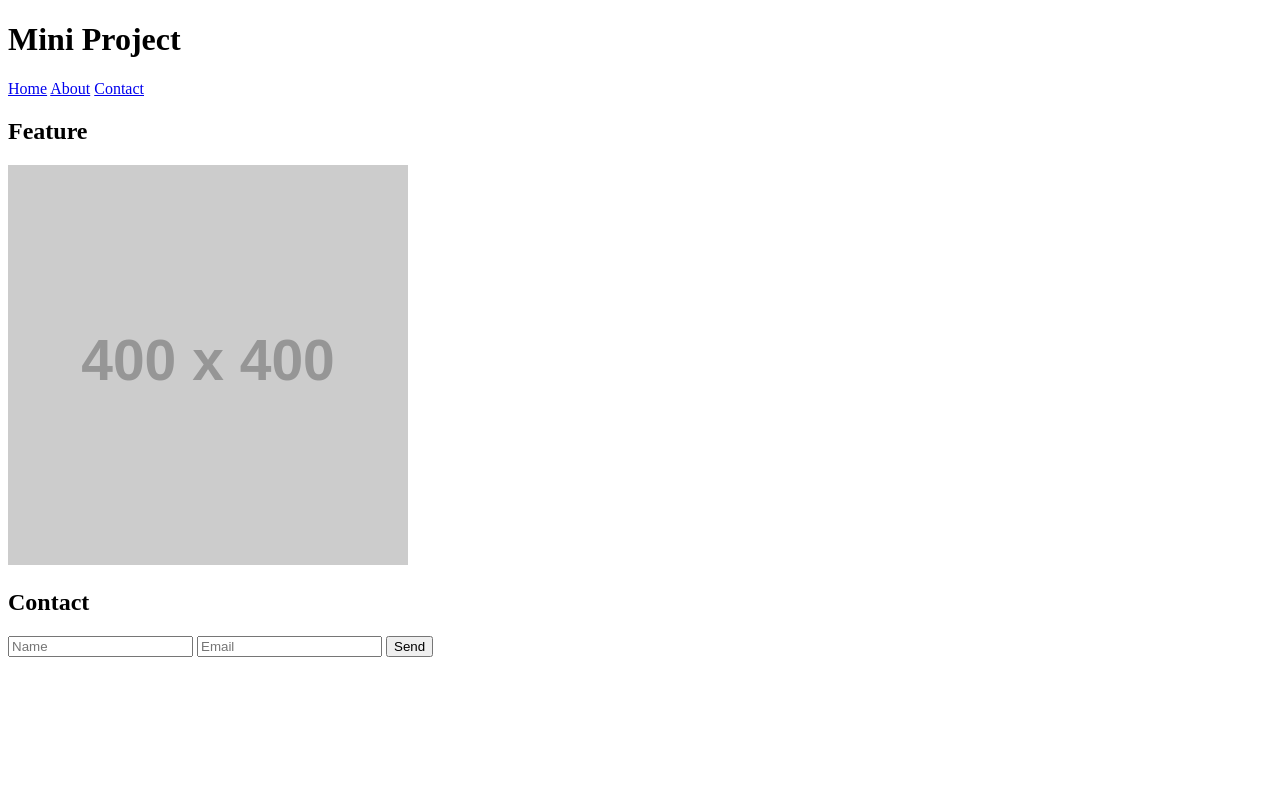
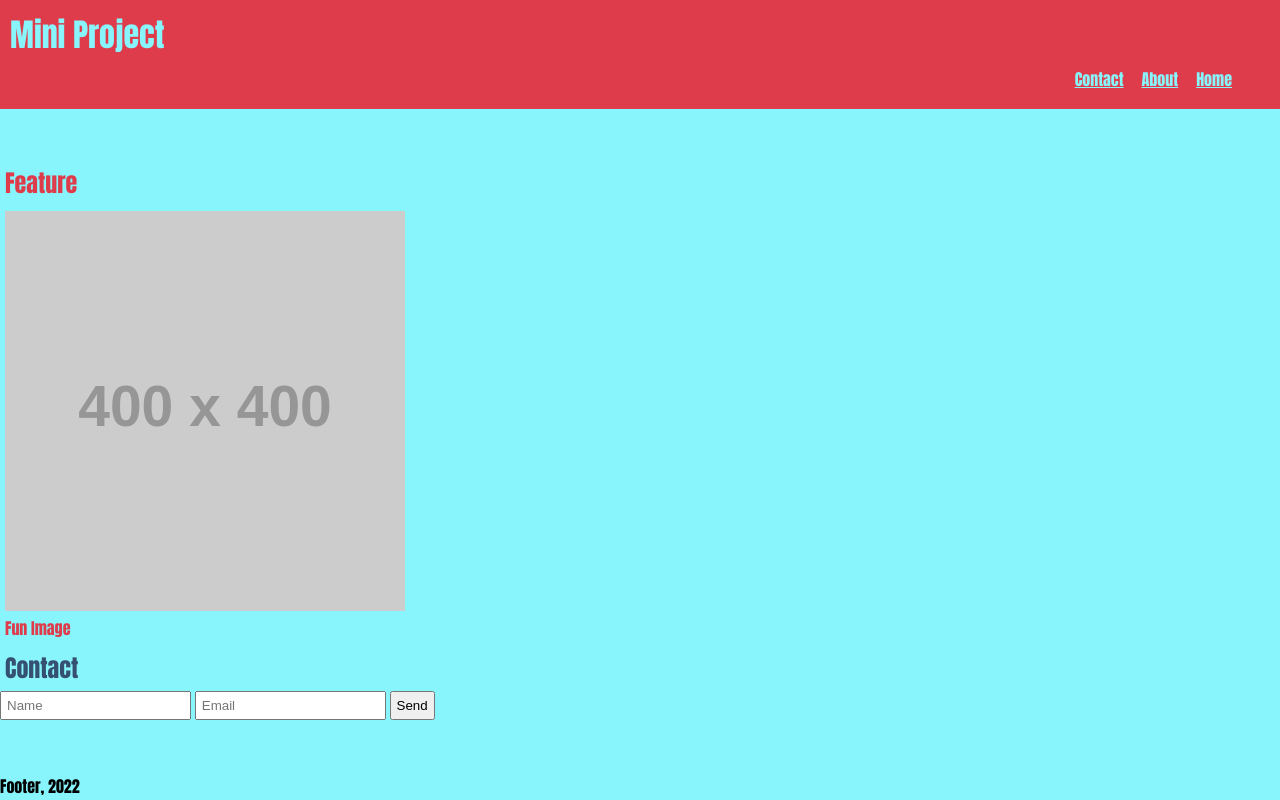
Before and after one commit to slwooten/mini-project-1, a plain HTML site: page index.html in a window 1280 px wide. Drawn offline with Linux system fonts and the light colour scheme; placeholder pictures from the web are drawn by us.

Commit message:
added css styling

```diff
--- a/index.html
+++ b/index.html
@@ -17,14 +17,20 @@
         </nav>
     </header>
     <main>
-        <h2>Feature</h2>
+        <h2 class="feature">Feature</h2>
+        <figure class="figure">
         <img src="https://via.placeholder.com/400" alt="placeholder" />
+        <figcaption>Fun Image</figcaption>
+        </figure>
     </main>
     <form>
-        <h2>Contact</h2>
+        <h2 class="contact">Contact</h2>
         <input type="text" placeholder="Name" />
         <input type="email" placeholder="Email" />
         <button type="submit">Send</button>
     </form>
+    <footer>
+        <p>Footer, 2022</p>
+    </footer>
 </body>
 </html>
--- a/style.css
+++ b/style.css
@@ -0,0 +1,52 @@
+html, * {
+    margin: 0;
+    padding: 0;
+  }
+
+  body {
+      font-family: Impact, Haettenschweiler, 'Arial Narrow Bold', sans-serif;
+      background-color:rgb(135, 245, 251)
+  }
+
+  header {
+      background-color: rgb(222, 60, 75);
+      color: rgb(135, 245, 251);
+      padding: 10px;
+      position: fixed;
+      top: 0;
+      width: 100%;
+  }
+
+  nav {
+      margin-right: 50px;
+  }
+
+  nav a {
+      margin: 8px;
+      margin-left: 10px;
+      color:rgb(135, 245, 251);
+      float: right;
+  }
+
+  main {
+      margin-top: 160px;
+  }
+
+  input, button {
+      padding: 5px;
+  }
+
+  footer {
+      position: absolute;
+      bottom: 2px;
+  }
+
+  .feature, .figure {
+      color:rgb(222, 60, 75);
+      padding: 5px;
+  }
+
+.contact {
+    color: rgb(53, 80, 112);
+    padding: 5px;
+}
```
